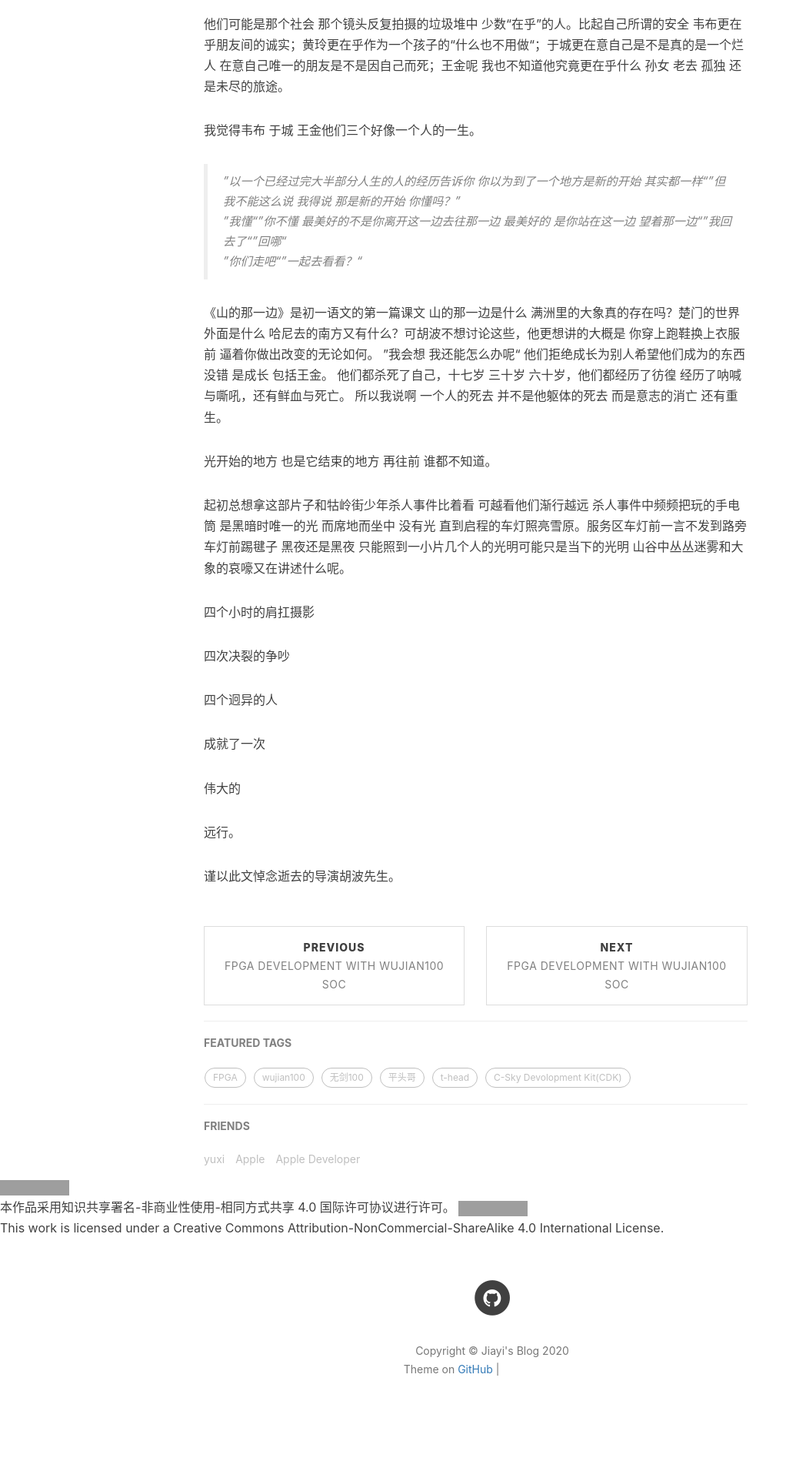
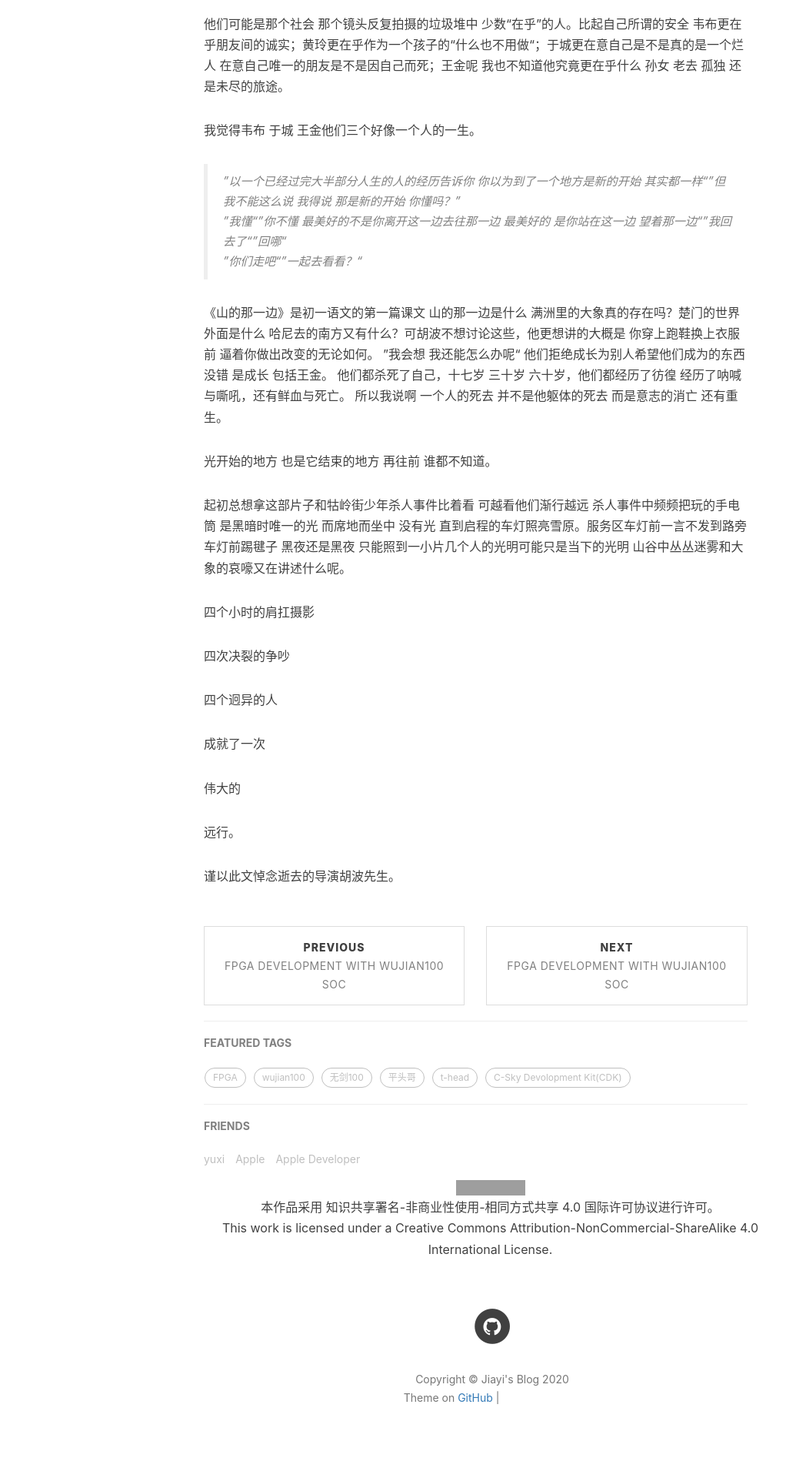
Before and after one commit to jiayixxx/jiayixxx.github.io, a Jekyll site: the page built from _posts/2020-04-3-大象席地而坐-影评.md, in a window 1280 px wide. Shown: the part 1458-3378 px from the top of the page at 77% size, without its empty margins (0-1048 px from the left). Built offline with Jekyll 4.4.1, drawn with Linux system fonts in a browser that asks for light colours; nearby versions of some CDN libraries; comment, search, counter and statistics services are not loaded; before the commit the page ends 3341 px from its top, so only the background shows below that; grey boxes are pictures that could not be loaded.

Commit message:
fix for licence

```diff
--- a/_layouts/post.html
+++ b/_layouts/post.html
@@ -226,5 +226,20 @@ layout: default
     }
 </style>
 {% endif %}
-<a rel="license" href="http://creativecommons.org/licenses/by-nc-sa/4.0/"><img alt="知识共享许可协议" style="border-width:0" src="https://i.creativecommons.org/l/by-nc-sa/4.0/88x31.png" /></a><br />本作品采用<a rel="license" href="http://creativecommons.org/licenses/by-nc-sa/4.0/">知识共享署名-非商业性使用-相同方式共享 4.0 国际许可协议</a>进行许可。
-<a rel="license" href="http://creativecommons.org/licenses/by-nc-sa/4.0/"><img alt="Creative Commons License" style="border-width:0" src="https://i.creativecommons.org/l/by-nc-sa/4.0/88x31.png" /></a><br />This work is licensed under a <a rel="license" href="http://creativecommons.org/licenses/by-nc-sa/4.0/">Creative Commons Attribution-NonCommercial-ShareAlike 4.0 International License</a>.
+
+<div class="container">
+    <div class="row">
+        <div class="col-lg-8 col-lg-offset-2 col-md-10 col-md-offset-1">
+            <ul class="list-inline text-center">
+                <a rel="license" href="http://creativecommons.org/licenses/by-nc-sa/4.0/">
+                    <img alt="Creative Commons License" style="border-width:0" src="https://i.creativecommons.org/l/by-nc-sa/4.0/88x31.png" /></a><br />
+                    本作品采用<a rel="license" href="http://creativecommons.org/licenses/by-nc-sa/4.0/">
+                        知识共享署名-非商业性使用-相同方式共享 4.0 国际许可协议</a>进行许可。<br />
+                <a rel="license" href="http://creativecommons.org/licenses/by-nc-sa/4.0/">
+                    This work is licensed under a <a rel="license" href="http://creativecommons.org/licenses/by-nc-sa/4.0/">
+                        Creative Commons Attribution-NonCommercial-ShareAlike 4.0 International License</a>.
+
+            </ul>
+        </div>
+    </div>
+</div>
```
